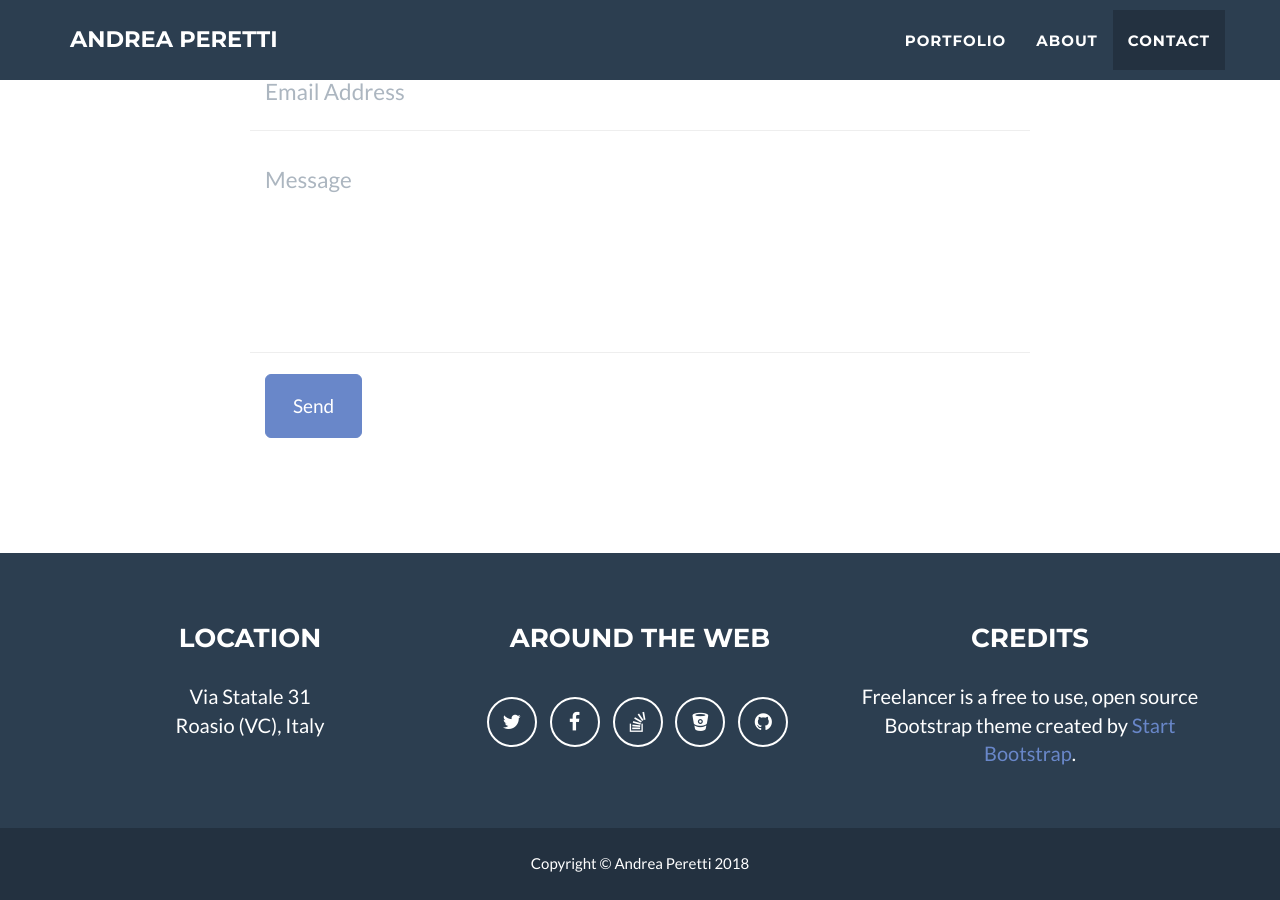
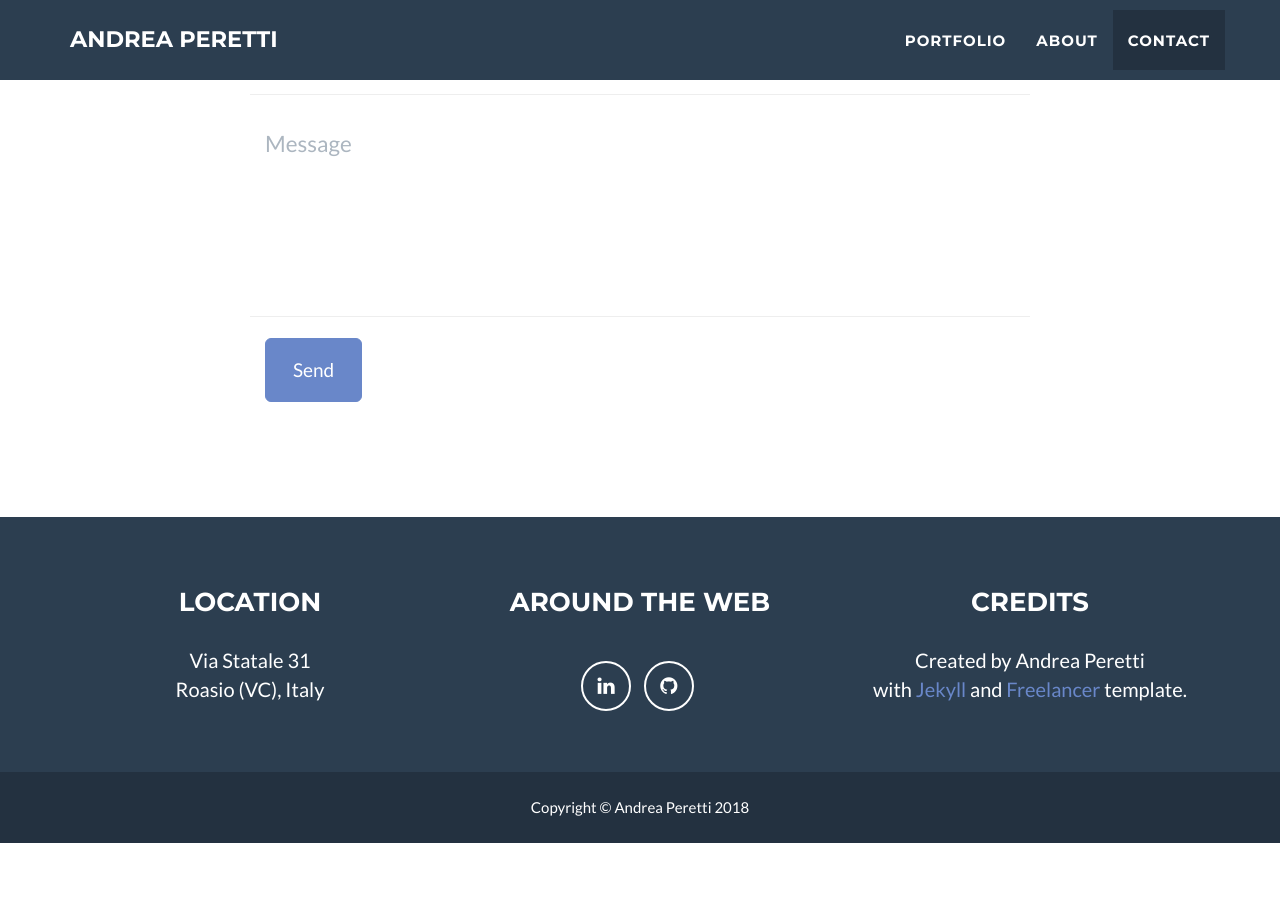
Before and after one commit to andxet/andxet.dev, a Jekyll site: the page built from index.html, in a window 1280 px wide and 900 px high, scrolled down 2485 px. Built offline with Jekyll 4.4.1, drawn with Linux system fonts in a browser that asks for light colours; after the commit the page ends 3328 px from its top, so only the background shows below that; some of the changed lines change nothing that is shown; some of the changed text lies outside the part shown.

Commit message:
Added socials and gravatar picture

```diff
--- a/_config.yml
+++ b/_config.yml
@@ -5,14 +5,15 @@
 baseurl: /newsite-test
 description: "Write an awesome description for your new site here. You can edit this line in _config.yml. It will appear in your document head meta (for Google search results) and in your feed.xml site description."
 keywords: "Andrea Peretti, Virtual Reality, Turin, Developer, portfolio, programmer, C++, C#, Unity 3D"
-skills: "[Virtual | Augmented] Reality Developer"
+skills: "Virtual / Augmented Reality Developer"
 meta_author: Peretti Andrea
+gravatar_mail_hash: "d006be17f2850c443a9de60ecc428bec"
 
 # Google webmaster tools
 google_verify:
 
 # https://ssl.bing.com/webmaster/configure/verify/ownership Option 2 content= goes here
-bing_verify:
+#bing_verify:
 
 # Contact form:
 # - static : pass through formspree.io to validate email sending
@@ -22,7 +23,7 @@
 
 # If you use disqus you need disqus shortname
 # https://help.disqus.com/customer/portal/articles/466208
-disqus_shortname: myshortname
+#disqus_shortname: myshortname
 
 # Color settings (hex-codes without the leading hash-tag)
 color:
@@ -40,16 +41,10 @@
 
 # Social networks usernames (many more available: google-plus, flickr, dribbble, pinterest, instagram, tumblr, linkedin, etc.)
 social:
-  - title: twitter
-    url: http://twitter.com/jekyllrb
-  - title: facebook
-    url:
-  - title: stack-overflow
-    url: http://stackoverflow.com/questions/tagged/jekyll
-  - title: bitbucket
-    url: http://bitbucket.org/jekyll
+  - title: linkedin
+    url: https://www.linkedin.com/in/andreaperetti/
   - title: github
-    url: http://github.com/jekyll
+    url: http://github.com/andxet
 
 # Postal address (add as many lines as necessary)
 address:
@@ -57,7 +52,7 @@
   - line: Roasio (VC), Italy
 
 # Credits content
-credits: 'Freelancer is a free to use, open source Bootstrap theme created by <a href="http://startbootstrap.com">Start Bootstrap</a>.'
+credits: 'Created by Andrea Peretti<br>with <a href="https://jekyllrb.com/">Jekyll</a> and <a href="https://github.com/jeromelachaud/freelancer-theme">Freelancer</a> template.'
 
 # Build settings
 markdown: kramdown
--- a/_includes/header.html
+++ b/_includes/header.html
@@ -3,7 +3,11 @@
         <div class="container">
             <div class="row">
                 <div class="col-lg-12">
-                    <img class="img-responsive" src="img/profile.png" alt="">
+                    {% if site.gravatar_mail_hash != null %}
+                        <img class="img-responsive img-circle" src="https://www.gravatar.com/avatar/{{site.gravatar_mail_hash}}.png?s=220" alt="avatar">
+                    {% else %}
+                        <img class="img-responsive" src="img/profile.png" alt="">
+                    {% endif %}
                     <div class="intro-text">
                         <span class="name">{{ site.title }}</span>
                         <hr class="star-light">
--- a/style.css
+++ b/style.css
@@ -1,3 +1,7 @@
 ---
 layout: style
 ---
+
+.img-circle {
+    border-radius: 50%;
+}
```
